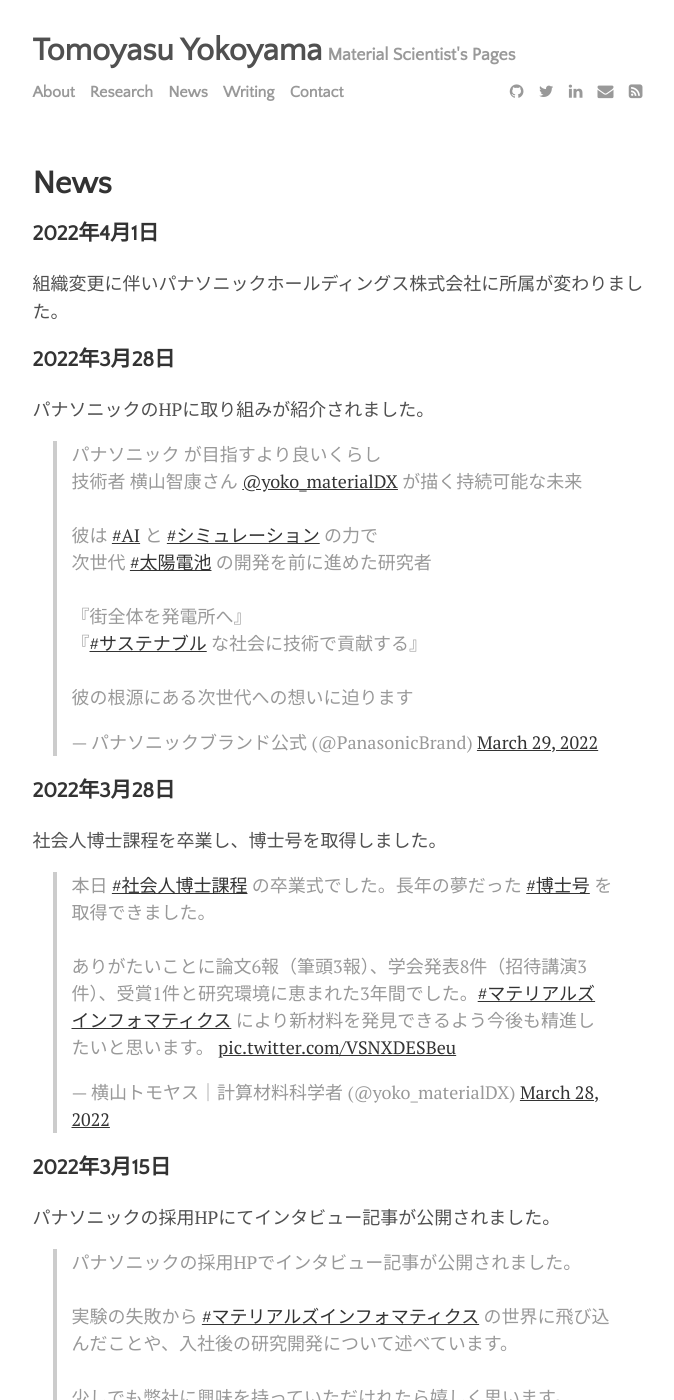
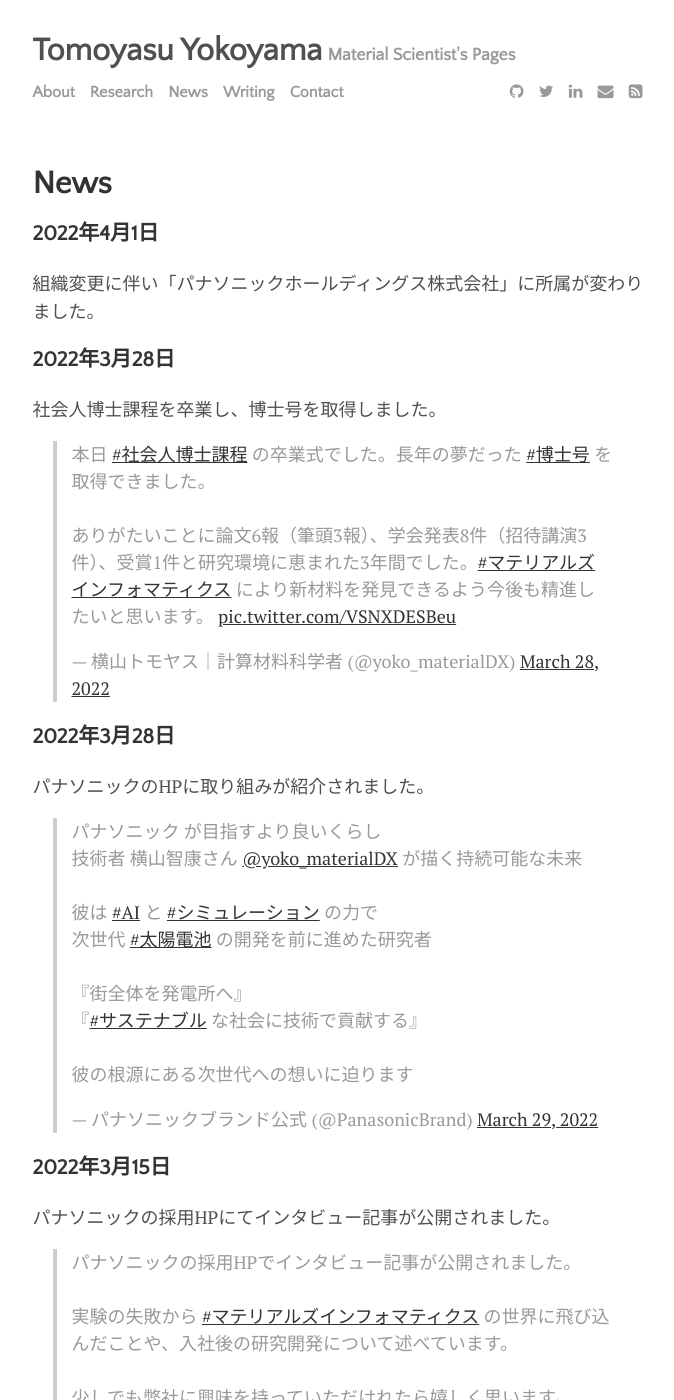
Before and after one commit to yokoyamatomoyasu/yokoyamatomoyasu.github.io, a Jekyll site: the page built from menu/news.md, in a window 1280 px wide and 1400 px high. Shown: the whole window, without its empty margins (300-974 px from the left). Built offline with Jekyll 4.4.1, drawn with Linux system fonts in a browser that asks for light colours; comment, search, counter and statistics services are not loaded; some of the changed text lies outside the part shown.

Commit message:
GitHub pages site with Jekyll

```diff
--- a/menu/news.md
+++ b/menu/news.md
@@ -5,16 +5,17 @@ permalink: /news
 ---
 
 ### 2022年4月1日
-組織変更に伴いパナソニックホールディングス株式会社に所属が変わりました。
+組織変更に伴い「パナソニックホールディングス株式会社」に所属が変わりました。
 
-### 2022年3月28日
-パナソニックのHPに取り組みが紹介されました。
-<blockquote class="twitter-tweet"><p lang="ja" dir="ltr">パナソニック が目指すより良いくらし<br>技術者 横山智康さん <a href="https://twitter.com/yoko_materialDX?ref_src=twsrc%5Etfw">@yoko_materialDX</a> が描く持続可能な未来<br><br>彼は <a href="https://twitter.com/hashtag/AI?src=hash&amp;ref_src=twsrc%5Etfw">#AI</a> と <a href="https://twitter.com/hashtag/%E3%82%B7%E3%83%9F%E3%83%A5%E3%83%AC%E3%83%BC%E3%82%B7%E3%83%A7%E3%83%B3?src=hash&amp;ref_src=twsrc%5Etfw">#シミュレーション</a> の力で<br>次世代 <a href="https://twitter.com/hashtag/%E5%A4%AA%E9%99%BD%E9%9B%BB%E6%B1%A0?src=hash&amp;ref_src=twsrc%5Etfw">#太陽電池</a> の開発を前に進めた研究者<br><br>『街全体を発電所へ』<br>『<a href="https://twitter.com/hashtag/%E3%82%B5%E3%82%B9%E3%83%86%E3%83%8A%E3%83%96%E3%83%AB?src=hash&amp;ref_src=twsrc%5Etfw">#サステナブル</a> な社会に技術で貢献する』<br><br>彼の根源にある次世代への想いに迫ります</p>&mdash; パナソニックブランド公式 (@PanasonicBrand) <a href="https://twitter.com/PanasonicBrand/status/1508760888022556681?ref_src=twsrc%5Etfw">March 29, 2022</a></blockquote> <script async src="https://platform.twitter.com/widgets.js" charset="utf-8"></script>
 
 ### 2022年3月28日
 社会人博士課程を卒業し、博士号を取得しました。
 <blockquote class="twitter-tweet"><p lang="ja" dir="ltr">本日 <a href="https://twitter.com/hashtag/%E7%A4%BE%E4%BC%9A%E4%BA%BA%E5%8D%9A%E5%A3%AB%E8%AA%B2%E7%A8%8B?src=hash&amp;ref_src=twsrc%5Etfw">#社会人博士課程</a> の卒業式でした。長年の夢だった <a href="https://twitter.com/hashtag/%E5%8D%9A%E5%A3%AB%E5%8F%B7?src=hash&amp;ref_src=twsrc%5Etfw">#博士号</a> を取得できました。<br><br>ありがたいことに論文6報（筆頭3報）、学会発表8件（招待講演3件）、受賞1件と研究環境に恵まれた3年間でした。<a href="https://twitter.com/hashtag/%E3%83%9E%E3%83%86%E3%83%AA%E3%82%A2%E3%83%AB%E3%82%BA%E3%82%A4%E3%83%B3%E3%83%95%E3%82%A9%E3%83%9E%E3%83%86%E3%82%A3%E3%82%AF%E3%82%B9?src=hash&amp;ref_src=twsrc%5Etfw">#マテリアルズインフォマティクス</a> により新材料を発見できるよう今後も精進したいと思います。 <a href="https://t.co/VSNXDESBeu">pic.twitter.com/VSNXDESBeu</a></p>&mdash; 横山トモヤス｜計算材料科学者 (@yoko_materialDX) <a href="https://twitter.com/yoko_materialDX/status/1508398505533992963?ref_src=twsrc%5Etfw">March 28, 2022</a></blockquote> <script async src="https://platform.twitter.com/widgets.js" charset="utf-8"></script>
 
+
+### 2022年3月28日
+パナソニックのHPに取り組みが紹介されました。
+<blockquote class="twitter-tweet"><p lang="ja" dir="ltr">パナソニック が目指すより良いくらし<br>技術者 横山智康さん <a href="https://twitter.com/yoko_materialDX?ref_src=twsrc%5Etfw">@yoko_materialDX</a> が描く持続可能な未来<br><br>彼は <a href="https://twitter.com/hashtag/AI?src=hash&amp;ref_src=twsrc%5Etfw">#AI</a> と <a href="https://twitter.com/hashtag/%E3%82%B7%E3%83%9F%E3%83%A5%E3%83%AC%E3%83%BC%E3%82%B7%E3%83%A7%E3%83%B3?src=hash&amp;ref_src=twsrc%5Etfw">#シミュレーション</a> の力で<br>次世代 <a href="https://twitter.com/hashtag/%E5%A4%AA%E9%99%BD%E9%9B%BB%E6%B1%A0?src=hash&amp;ref_src=twsrc%5Etfw">#太陽電池</a> の開発を前に進めた研究者<br><br>『街全体を発電所へ』<br>『<a href="https://twitter.com/hashtag/%E3%82%B5%E3%82%B9%E3%83%86%E3%83%8A%E3%83%96%E3%83%AB?src=hash&amp;ref_src=twsrc%5Etfw">#サステナブル</a> な社会に技術で貢献する』<br><br>彼の根源にある次世代への想いに迫ります</p>&mdash; パナソニックブランド公式 (@PanasonicBrand) <a href="https://twitter.com/PanasonicBrand/status/1508760888022556681?ref_src=twsrc%5Etfw">March 29, 2022</a></blockquote> <script async src="https://platform.twitter.com/widgets.js" charset="utf-8"></script>
 
 ### 2022年3月15日
 パナソニックの採用HPにてインタビュー記事が公開されました。
@@ -27,7 +28,7 @@ permalink: /news
 
 ### 2021年12月13日
 第31回日本MRS年次大会にて以下のタイトルで招待講演しました。
-{<blockquote class="twitter-tweet"><p lang="ja" dir="ltr">明日の朝一番にMRS-Jで招待講演させていただきます。<br><br>学会の座長や講演評価という役目が初めてなのでいつもより緊張していますが、頑張ってきます。 <a href="https://t.co/88WwYpm51w">https://t.co/88WwYpm51w</a></p>&mdash; 横山トモヤス｜計算材料科学者 (@yoko_materialDX) <a href="https://twitter.com/yoko_materialDX/status/1470010831878635529?ref_src=twsrc%5Etfw">December 12, 2021</a></blockquote> <script async src="https://platform.twitter.com/widgets.js" charset="utf-8"></script>
+<blockquote class="twitter-tweet"><p lang="ja" dir="ltr">明日の朝一番にMRS-Jで招待講演させていただきます。<br><br>学会の座長や講演評価という役目が初めてなのでいつもより緊張していますが、頑張ってきます。 <a href="https://t.co/88WwYpm51w">https://t.co/88WwYpm51w</a></p>&mdash; 横山トモヤス｜計算材料科学者 (@yoko_materialDX) <a href="https://twitter.com/yoko_materialDX/status/1470010831878635529?ref_src=twsrc%5Etfw">December 12, 2021</a></blockquote> <script async src="https://platform.twitter.com/widgets.js" charset="utf-8"></script>
 
 ### 2021年11月25日
 WIRED CONFERENCE 2021にて講演した内容が記事になりました。
```
Also changed, not shown: _posts/2022-03-27-researcher-life-4.md (+1 -1 lines), menu/about.md (+2 -3 lines), menu/research.md (+1 -1 lines).
